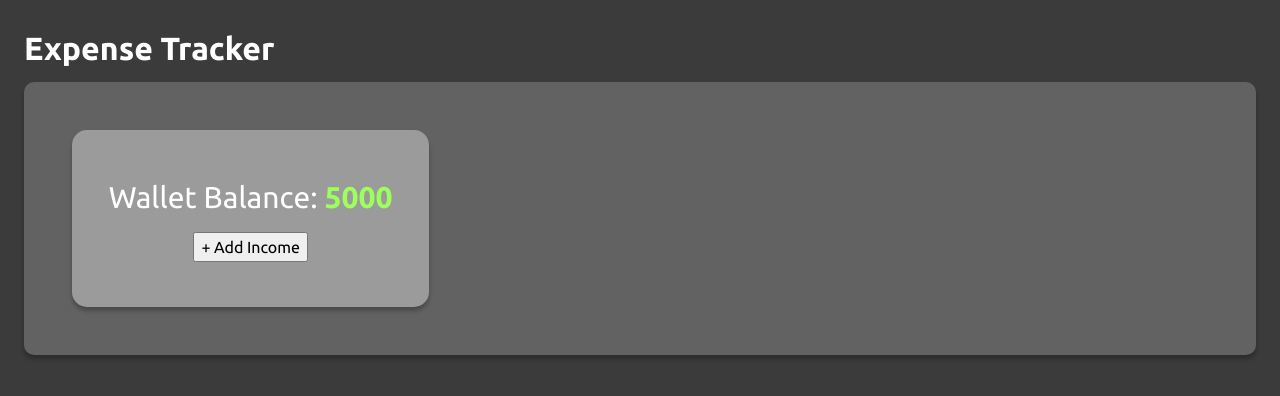
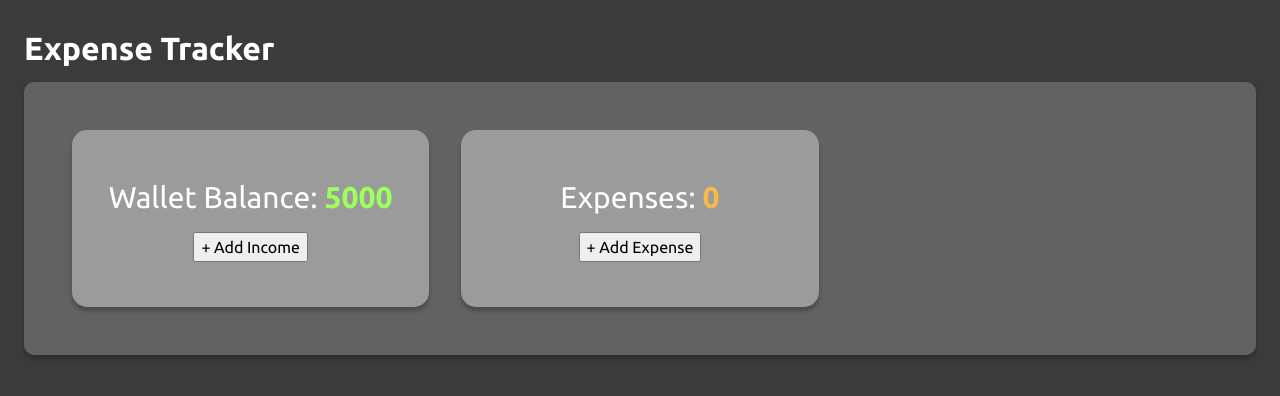
Before and after one commit to Akspublisher/xepensetracker, a React (Create React App) app: page / in a window 1280 px wide. Shown: the top 396 px of the page. Built offline with nearby package versions, Linux system fonts and the light colour scheme.

Commit message:
Expense Card update

```diff
--- a/src/pages/Home/Home.js
+++ b/src/pages/Home/Home.js
@@ -112,7 +112,14 @@ export default function Home() {
           buttontype="success"
           handleClick={() => setIsOpenAddBalance(true)}
           />
-
+          <Card
+          title="Expenses"
+          value={expenses}
+          buttonText="+ Add Expense"
+          buttontype="failure"
+          success={false}
+          handleClick={() => setIsOpenAddExpense(true)}
+          />
       </div>
     </div>
   );
```
